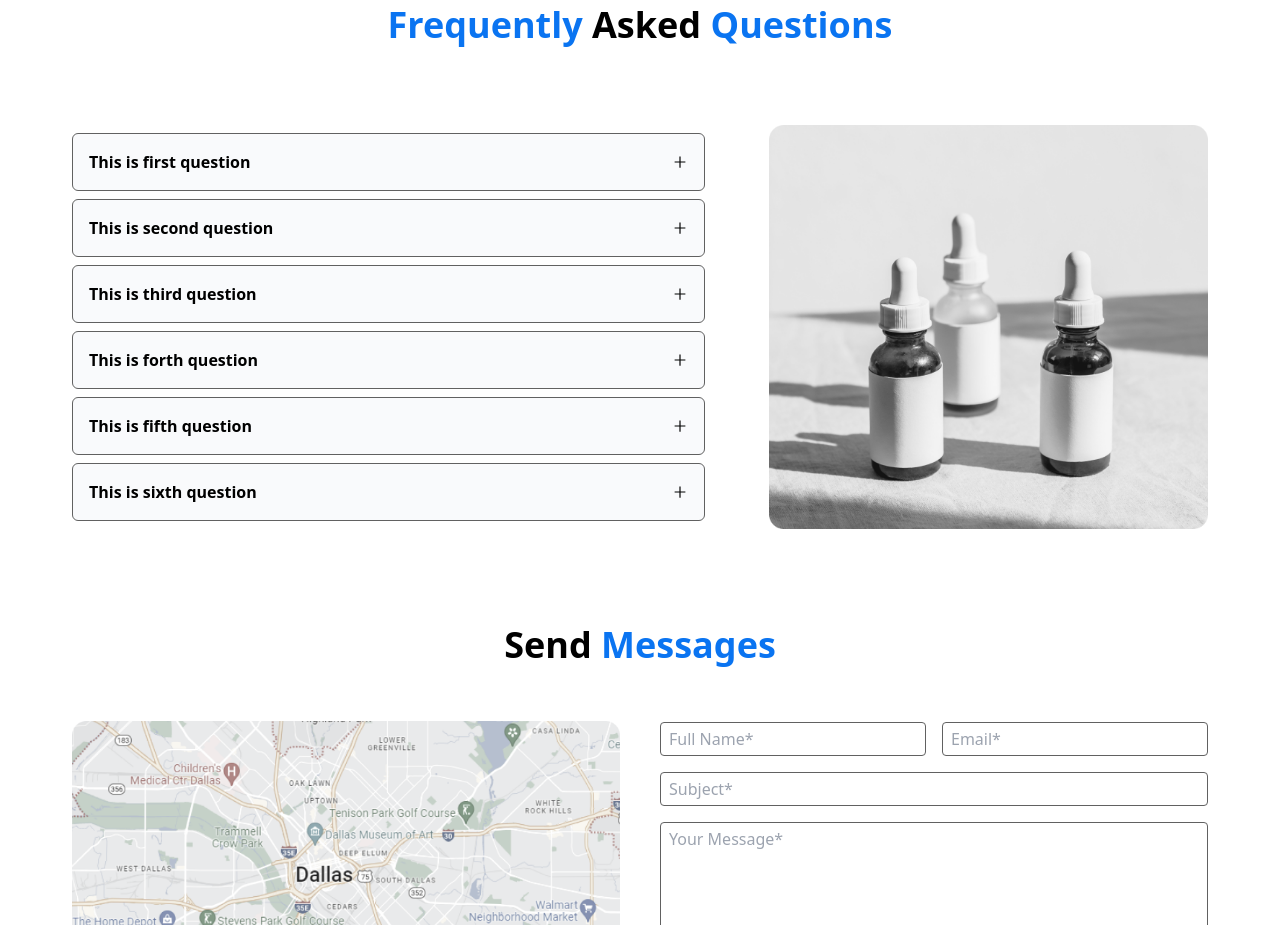
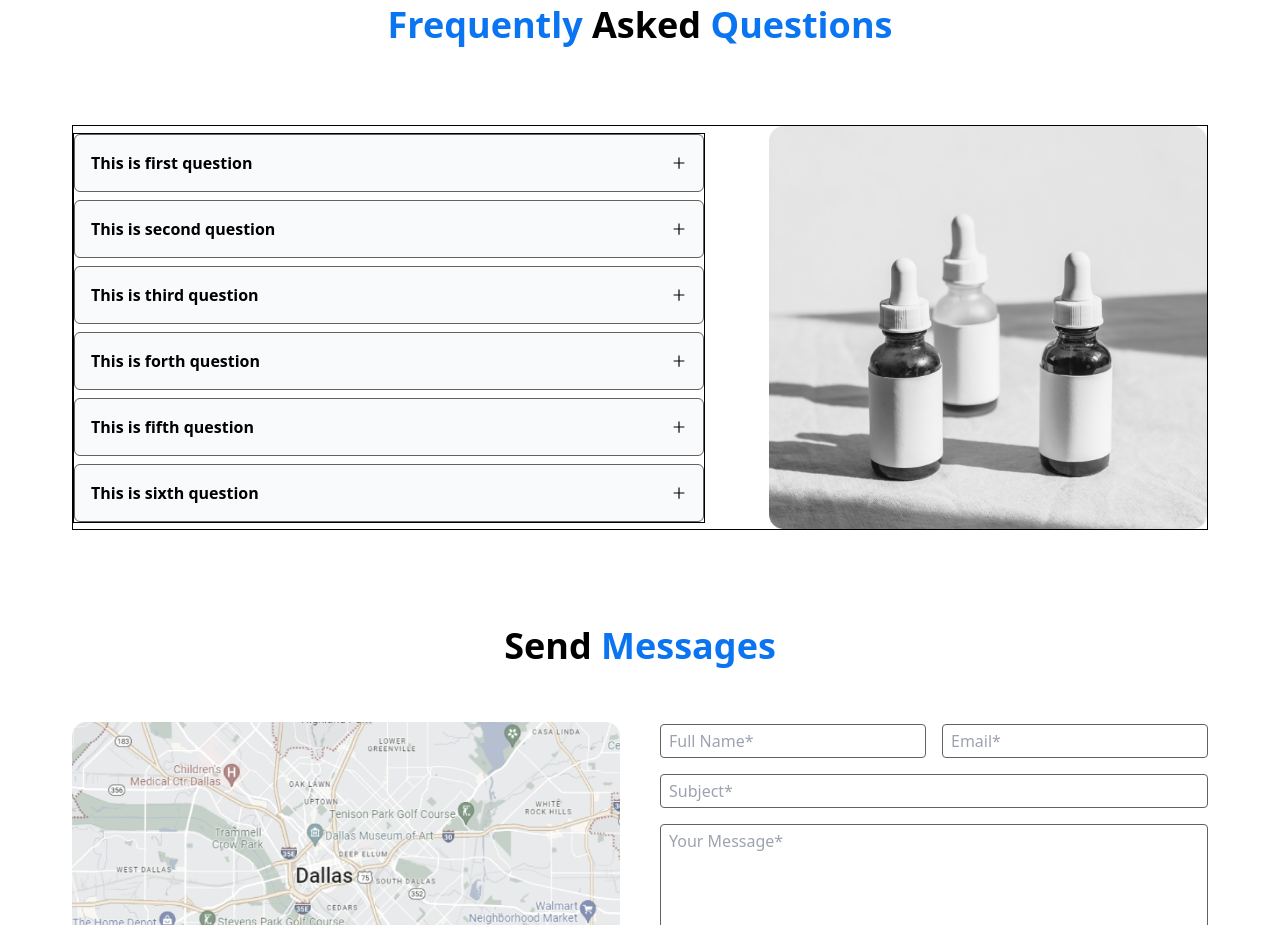
Before and after one commit to Monjur14/Ecommerse_Landing_Page, a React (Vite) app: page / in a window 1280 px wide. Shown: the part 3620-4545 px from the top of the page. Built offline with nearby package versions, Linux system fonts and the light colour scheme.

Commit message:
Update FAQ.jsx

```diff
--- a/src/Section/FAQ.jsx
+++ b/src/Section/FAQ.jsx
@@ -8,8 +8,8 @@ const FAQ = () => {
         <div className="lg:mb-20 mb-10">
           <h1 className="text-center text-3xl xsm:text-3xl lg:text-4xl font-bold mb-1"><span className="text-blue">Frequently</span> Asked <span className="text-blue">Questions</span></h1>
         </div>
-        <div className="flex flex-col lg:flex-row lg:items-center lg:gap-16 gap-8 md:gap-10 w-full">
-          <div className="lg:basis-3/4 space-y-2 mx-auto">
+        <div className="flex flex-col lg:flex-row lg:items-center lg:gap-16 gap-8 md:gap-10 w-full border">
+          <div className="lg:basis-3/4 space-y-2 mx-auto border">
               <AccordionItems question={"This is first question"}/>
               <AccordionItems question={"This is second question"}/>
               <AccordionItems question={"This is third question"}/>
```
